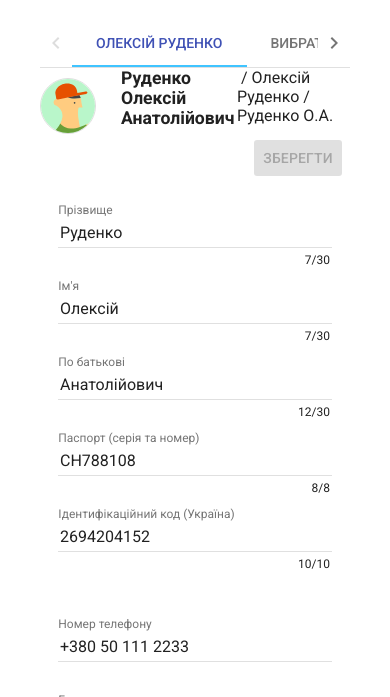
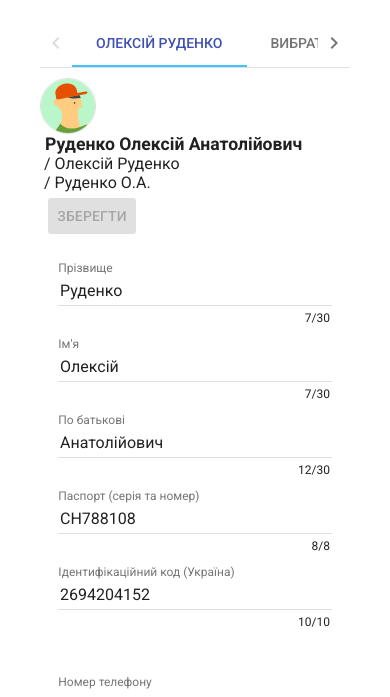
Before and after one commit to OleksiyRudenko/taxret-ngmd, a website: page src/client/index.html at #/declarants/editCurrent in a window 390 px wide. Shown: the part 147-844 px from the top of the page. Drawn offline with Linux system fonts and the light colour scheme.

Commit message:
Fix design adhering to responsive

```diff
--- a/src/client/app/persons/view/declarants.editCurrent.html
+++ b/src/client/app/persons/view/declarants.editCurrent.html
@@ -3,19 +3,20 @@
       novalidate> <!-- novalidate prevents HTML5 validation since we will be validating ourselves -->
 
     <div layout="column" layout-gt-sm="row">
-        <div flex layout="row">
-            <span>
+        <div layout="column" layout-gt-xs="row">
+            <div>
                 <md-tooltip>Змінити аватар</md-tooltip>
                 <md-icon md-svg-icon="{{decct.form.fields.avatarid}}" class="avatar pointed"
                          ng-click="decct.dialog.ChooseAvatarDialog($event,'{{decct.form.fields.avatarid}}')">
                 </md-icon>
-            </span>
+            </div>
 
-            <span class="name">{{decct.form.fields.nameFull()}}</span>
-            <span void--class="name">&nbsp;/ {{decct.form.fields.nameShort()}}&nbsp;/ {{decct.form.fields.nameLastInitials()}}</span>
+            <div><span class="name">{{decct.form.fields.nameFull()}}</span></div>
+            <div void--class="name">&nbsp;/ {{decct.form.fields.nameShort()}}</div>
+            <div void--class="name">&nbsp;/ {{decct.form.fields.nameLastInitials()}}</div>
         </div>
 
-        <div flex layout="row" layout-align="end start">
+        <div flex layout="column" layout-gt-xs="row" layout-align="end start">
             <md-button class="md-raised md-primary"
                        type="submit"
                        ng-disabled="DeclarantCurrProfileEdit.$invalid || DeclarantCurrProfileEdit.$pristine">
```
